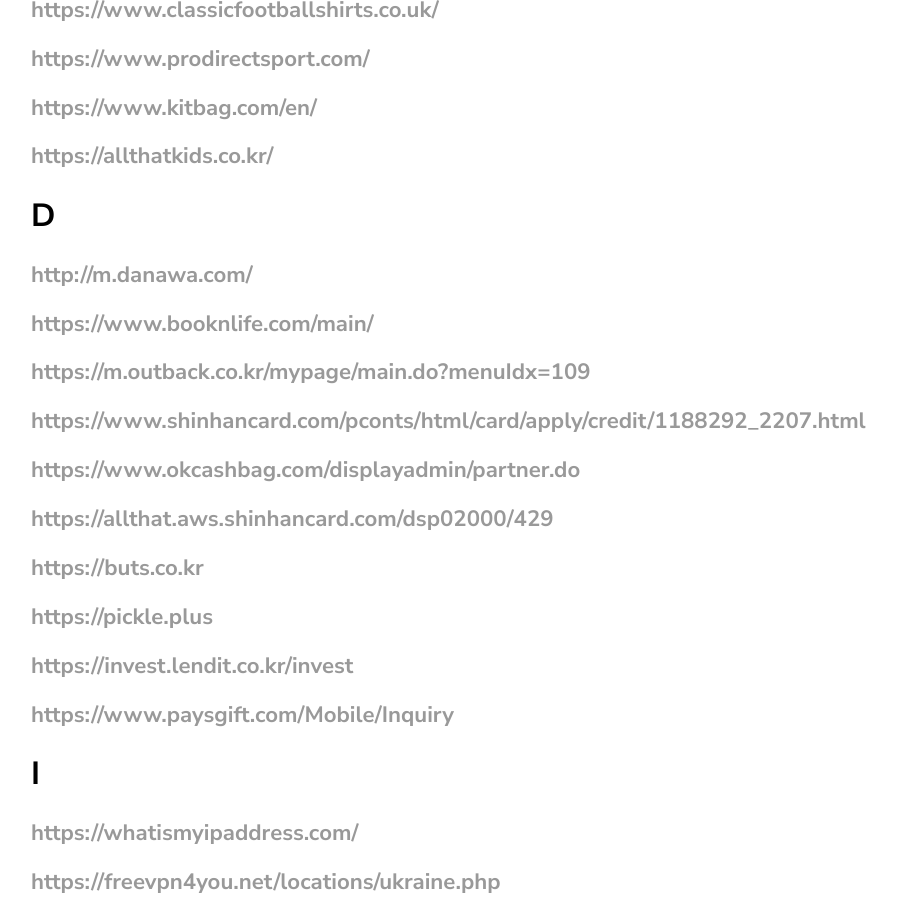
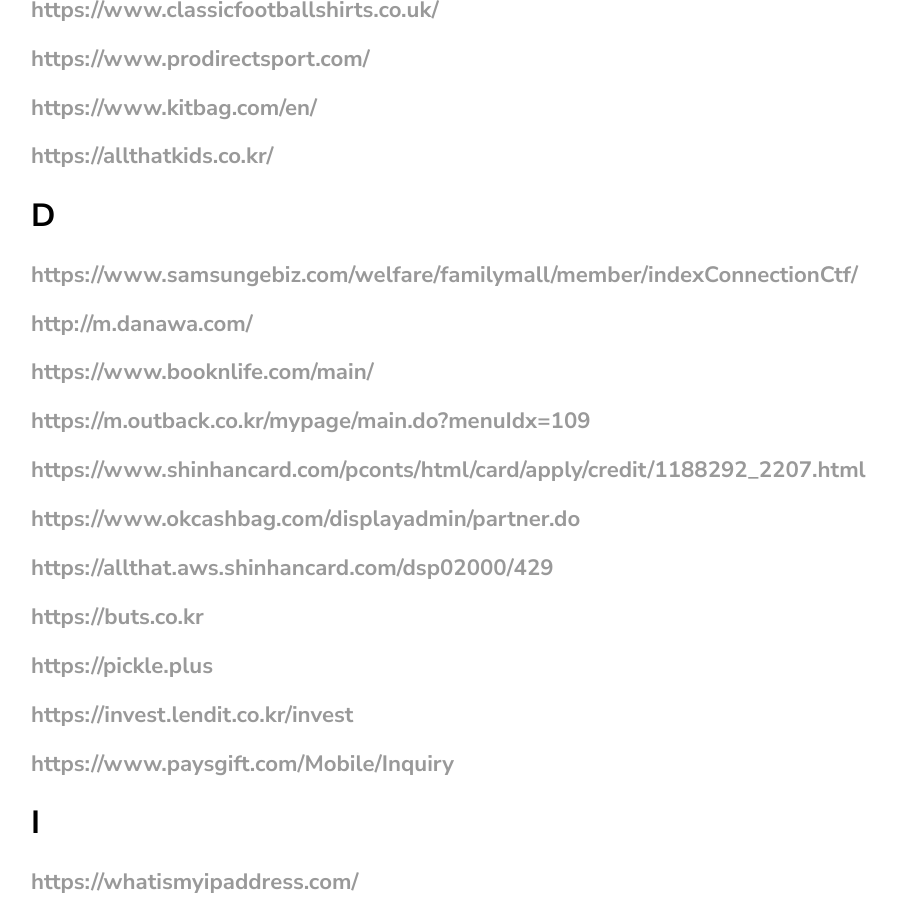
Before and after one commit to keuntaehwang/public, a Jekyll site: the page built from _posts/2023-02-07-favorite.markdown, in a window 1280 px wide and 900 px high, scrolled down 2050 px. Shown: the whole window, without its empty margins (69-966 px from the left). Built offline with Jekyll 4.4.1, drawn with Linux system fonts in a browser that asks for light colours.

Commit message:
Update 2023-02-07-favorite.markdown

```diff
--- a/_posts/2023-02-07-favorite.markdown
+++ b/_posts/2023-02-07-favorite.markdown
@@ -45,6 +45,7 @@ categories: NONE
 ### <https://allthatkids.co.kr/>
 
 ## D
+### <https://www.samsungebiz.com/welfare/familymall/member/indexConnectionCtf/>
 ### <http://m.danawa.com/>
 ### <https://www.booknlife.com/main/>
 ### <https://m.outback.co.kr/mypage/main.do?menuIdx=109>
```
